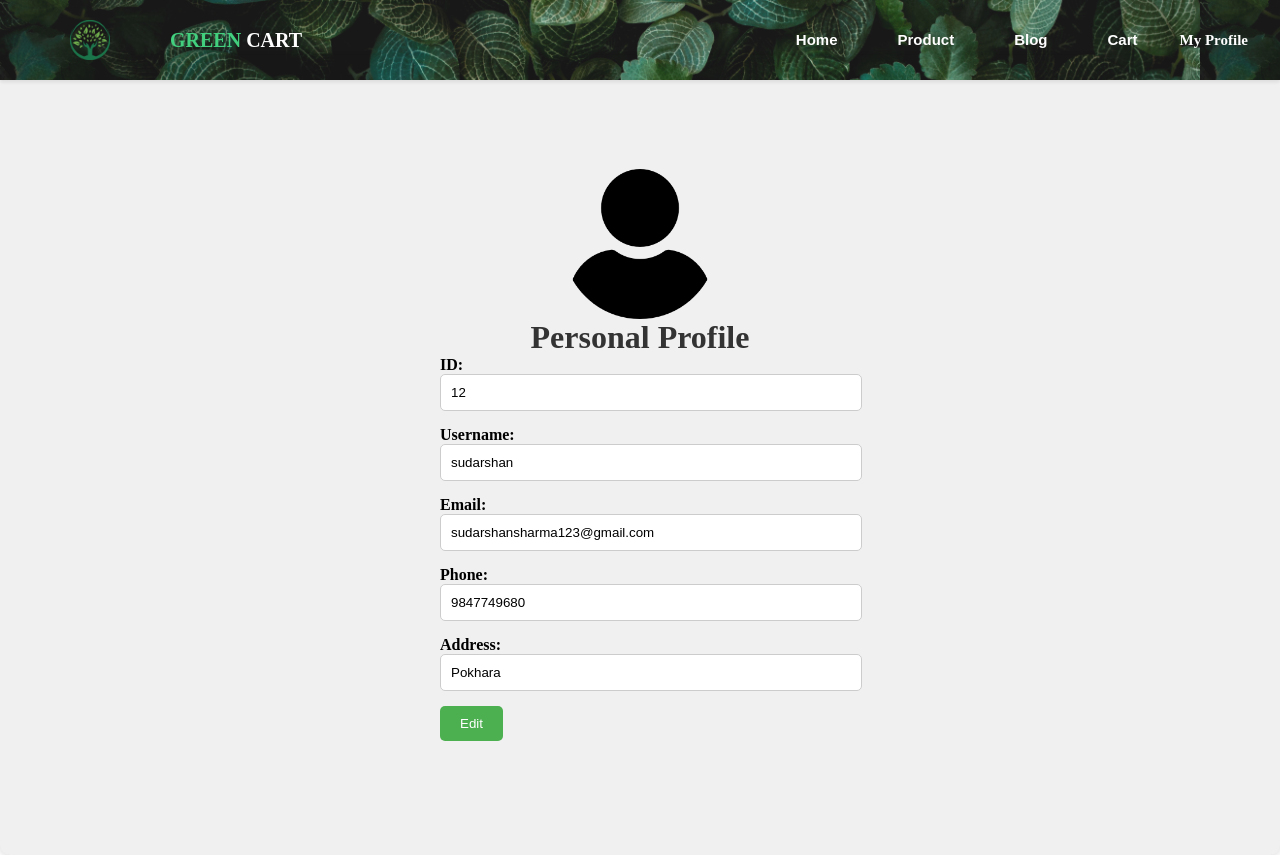
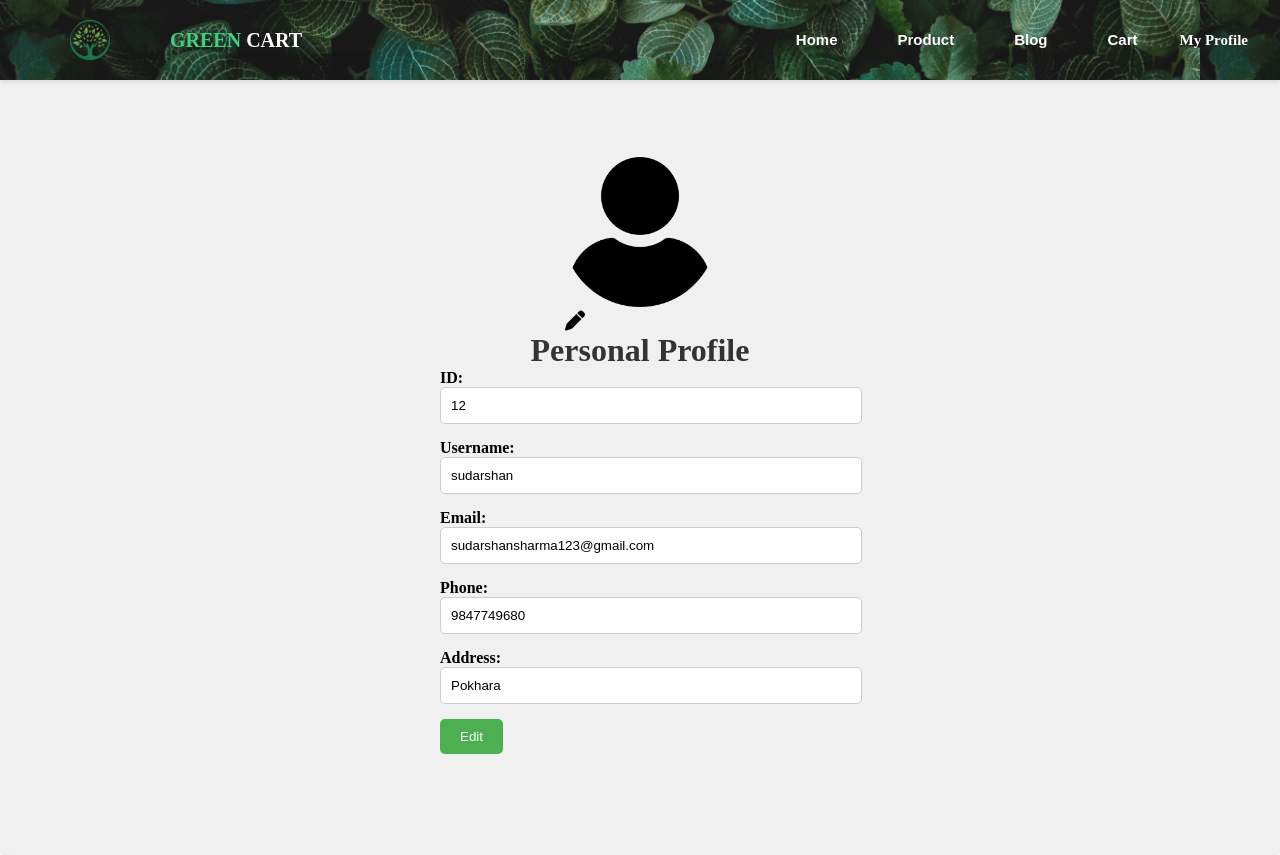
Before and after one commit to Sudarshan21git/greencart, a PHP site: page /profile.php in a window 1280 px wide. Run offline with PHP 8.4, Linux system fonts and the light colour scheme; a user stored in the database is signed in; data comes from the database, SQL or seed files in the repository.

Commit message:
change profile change

```diff
--- a/userside/checkout.php
+++ b/userside/checkout.php
@@ -209,6 +209,7 @@
                         <span>Payment Method</span>
                         <select name="method" required>
                             <option value="cash on delivery" selected>Cash on Delivery</option>
+                            <option value=" online payment" selected>Online Payement</option>
                         </select>
                     </div>
                     <div class="inputBox">
--- a/userside/login.php
+++ b/userside/login.php
@@ -51,7 +51,7 @@ include '../include/db.php';
 			<div class="social-media-icons">
 				<a href="#"><i class="fab fa-instagram"></i></a>
 				<a href="#"><i class="fab fa-facebook"></i></a>
-				<a href="#"><i class="fab fa-google"></i></a>
+				<a href="https://www.youtube.com/@sudarshansharma867"><i class="fab fa-youtube"></i></a>
 				<a href="#"><i class="fab fa-twitter"></i></a>
 			</div>
 			<div class="or-text">
--- a/userside/profile.php
+++ b/userside/profile.php
@@ -1,17 +1,20 @@
 <?php
 include '../include/db.php';
 session_start();
-$id=$_SESSION['id'];
+$id = $_SESSION['id'];
+
+// Fetch user data
 $accCheck = "SELECT * FROM customeruser WHERE id=$id";
 $result = $conn->query($accCheck);
 $row = mysqli_fetch_assoc($result);
+
 $uname = $row["username"];
 $umail = $row["Email"];
 $uphone = $row["phone"];
 $uaddress = $row["address"];
+$profileImage = $row["profile_image"] ?? 'user.png'; // Show default image if no profile image
+?>
 
-
-?>
 <!DOCTYPE html>
 <html lang="en">
 <head>
@@ -20,35 +23,48 @@ $uaddress = $row["address"];
     <title>My Profile</title>
     <link rel="stylesheet" href="../css/profile.css">
     <link rel="stylesheet" type="text/css" href="../include/nav.css">
-
+    <link rel="stylesheet" href="https://cdnjs.cloudflare.com/ajax/libs/font-awesome/6.4.2/css/all.min.css">
 
 </head>
 <body>
     <?php include "../include/nav.php"; ?>
-<div class="container">
-    <img src="../img/user.png" alt="profile" height="150px">
+
+    <div class="container">
+        <div class="profile-img">
+            <!-- Display profile image -->
+            <img src="../img/<?php echo $profileImage; ?>" alt="profile" height="150px" id="profilePic">
+
+            <!-- Upload profile picture form -->
+            <form action="upload_profile.php" method="POST" enctype="multipart/form-data">
+            <label for="fileUpload">
+    <i class="fa-solid fa-pen" style="font-size: 20px; cursor: pointer;"></i>
+</label>
+
+         <input type="file" name="profile_pic" id="fileUpload" style="display:none;" onchange="this.form.submit();">
+                <input type="hidden" name="id" value="<?php echo $id; ?>">
+            </form>
+        </div>
+
         <h1>Personal Profile</h1>
         <form action="update_profile.php" method="POST">
             <label for="id">ID:</label><br>
-            <input readonly type="text" value= "<?php echo $id?>" name="id">
+            <input readonly type="text" value="<?php echo $id ?>" name="id">
 
             <label for="username">Username:</label><br>
-            <input readonly type="text" value= "<?php echo $uname?>" name="name">
+            <input readonly type="text" value="<?php echo $uname ?>" name="name">
 
             <label for="email">Email:</label><br>
-            <input  readonly type="email" value= "<?php echo $umail?>" name="email">
+            <input readonly type="email" value="<?php echo $umail ?>" name="email">
 
             <label for="phone">Phone:</label><br>
-            <input readonly type="number" value= "<?php echo $uphone?>" name="phone">
+            <input readonly type="number" value="<?php echo $uphone ?>" name="phone">
 
             <label for="address">Address:</label><br>
-            <input readonly type="text" value= "<?php echo $uaddress?>" name="address">
+            <input readonly type="text" value="<?php echo $uaddress ?>" name="address">
 
             <button type='submit' name='edit' formaction="update_profile.php">Edit</button>
-
         </form>
     </div>
 
-
 </body>
 </html>
```
Also changed, not shown: userside/upload_profile.php (added, +35 -0 lines), img/480833485_993756729343907_3999603004961025581_n.jpg (added), img/80e8afe5-6ae7-4339-a902-226723a9f1ec.jpeg (added), img/Amended+Hangman+Flowchart.png (added), img/IMG_99291.jpg (deleted), img/play_store_512.png (added).
